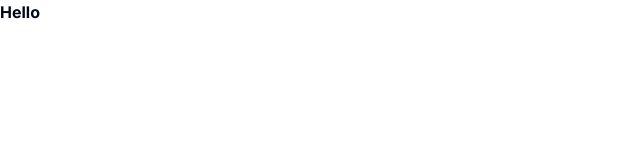
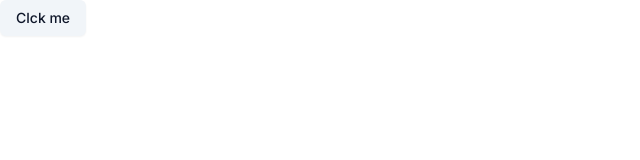
Before and after one commit to DevLaukey/next-auth-role-based, a Next.js app: page / in a window 1280 px wide. Shown: the top 160 px of the page, without its empty margins (0-640 px from the left). Built offline with nearby package versions, Linux system fonts and the light colour scheme.

Commit message:
Setup complete

```diff
--- a/app/page.tsx
+++ b/app/page.tsx
@@ -1,9 +1,10 @@
+import { Button } from '@/components/ui/button'
 import Image from 'next/image'
 
 export default function Home() {
   return (
-    <p className='font-bold'>
-      Hello
-    </p>
+    <Button variant={'secondary'}>
+      Clck me
+   </Button>
   )
 }
--- /dev/null
+++ b/components/ui/button.tsx
@@ -0,0 +1,57 @@
+import * as React from "react"
+import { Slot } from "@radix-ui/react-slot"
+import { cva, type VariantProps } from "class-variance-authority"
+
+import { cn } from "@/lib/utils"
+
+const buttonVariants = cva(
+  "inline-flex items-center justify-center whitespace-nowrap rounded-md text-sm font-medium transition-colors focus-visible:outline-none focus-visible:ring-1 focus-visible:ring-ring disabled:pointer-events-none disabled:opacity-50",
+  {
+    variants: {
+      variant: {
+        default:
+          "bg-primary text-primary-foreground shadow hover:bg-primary/90",
+        destructive:
+          "bg-destructive text-destructive-foreground shadow-sm hover:bg-destructive/90",
+        outline:
+          "border border-input bg-background shadow-sm hover:bg-accent hover:text-accent-foreground",
+        secondary:
+          "bg-secondary text-secondary-foreground shadow-sm hover:bg-secondary/80",
+        ghost: "hover:bg-accent hover:text-accent-foreground",
+        link: "text-primary underline-offset-4 hover:underline",
+      },
+      size: {
+        default: "h-9 px-4 py-2",
+        sm: "h-8 rounded-md px-3 text-xs",
+        lg: "h-10 rounded-md px-8",
+        icon: "h-9 w-9",
+      },
+    },
+    defaultVariants: {
+      variant: "default",
+      size: "default",
+    },
+  }
+)
+
+export interface ButtonProps
+  extends React.ButtonHTMLAttributes<HTMLButtonElement>,
+    VariantProps<typeof buttonVariants> {
+  asChild?: boolean
+}
+
+const Button = React.forwardRef<HTMLButtonElement, ButtonProps>(
+  ({ className, variant, size, asChild = false, ...props }, ref) => {
+    const Comp = asChild ? Slot : "button"
+    return (
+      <Comp
+        className={cn(buttonVariants({ variant, size, className }))}
+        ref={ref}
+        {...props}
+      />
+    )
+  }
+)
+Button.displayName = "Button"
+
+export { Button, buttonVariants }
--- a/package.json
+++ b/package.json
@@ -10,6 +10,7 @@
   },
   "dependencies": {
     "@radix-ui/react-icons": "^1.3.0",
+    "@radix-ui/react-slot": "^1.0.2",
     "class-variance-authority": "^0.7.0",
     "clsx": "^2.1.0",
     "next": "14.0.4",
```
Also changed, not shown: 1 other file (tests, documents, lock files or other folders).
